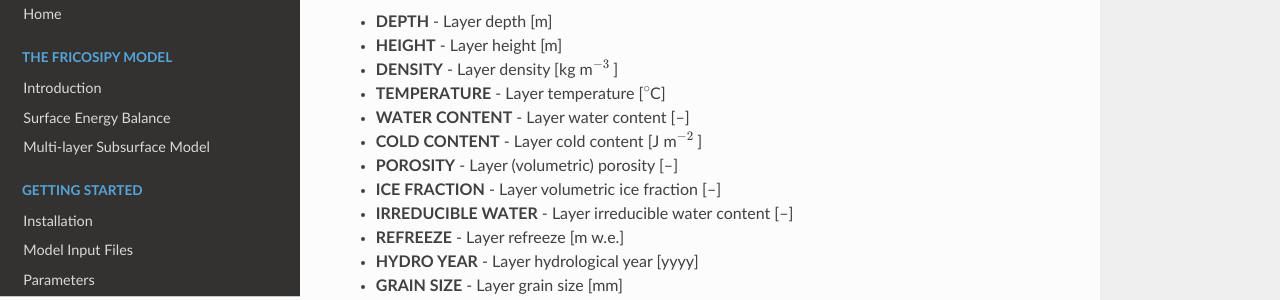
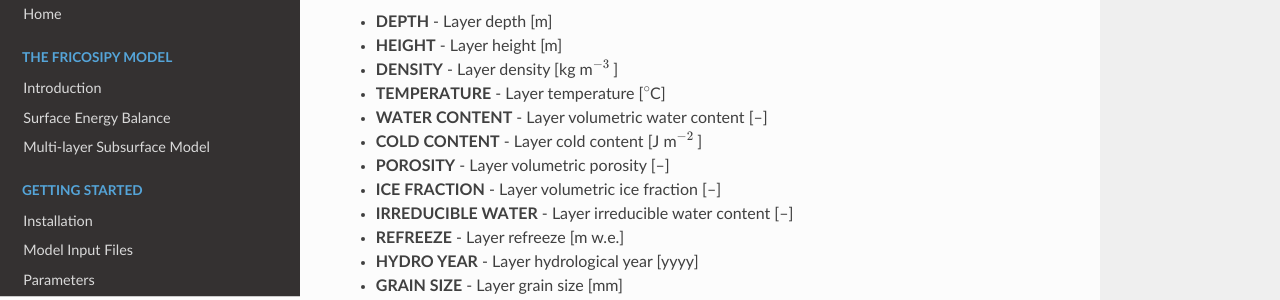
Before and after one commit to MarcusGastaldello/FRICOSIPY, an MkDocs documentation site: the page built from docs/running_a_simulation.md, in a window 1280 px wide and 900 px high, scrolled down 551 px. Shown: the part 259-559 px from the top of the window. Built offline with MkDocs 1.6.1, drawn with Linux system fonts in a browser that asks for light colours; nearby versions of some CDN libraries.

Commit message:
Update running_a_simulation.md

```diff
--- a/docs/running_a_simulation.md
+++ b/docs/running_a_simulation.md
@@ -40,9 +40,9 @@
 * **HEIGHT** - Layer height [m]
 * **DENSITY** - Layer density [kg m$^{-3}$ ]
 * **TEMPERATURE** - Layer temperature [$^\circ$C]
-* **WATER CONTENT** - Layer water content [–]
+* **WATER CONTENT** - Layer volumetric water content [–]
 * **COLD CONTENT** - Layer cold content [J m$^{-2}$ ]
-* **POROSITY** - Layer (volumetric) porosity [–]
+* **POROSITY** - Layer volumetric porosity [–]
 * **ICE FRACTION** - Layer volumetric ice fraction [–]
 * **IRREDUCIBLE WATER** - Layer irreducible water content [–]
 * **REFREEZE** - Layer refreeze [m w.e.]
```
